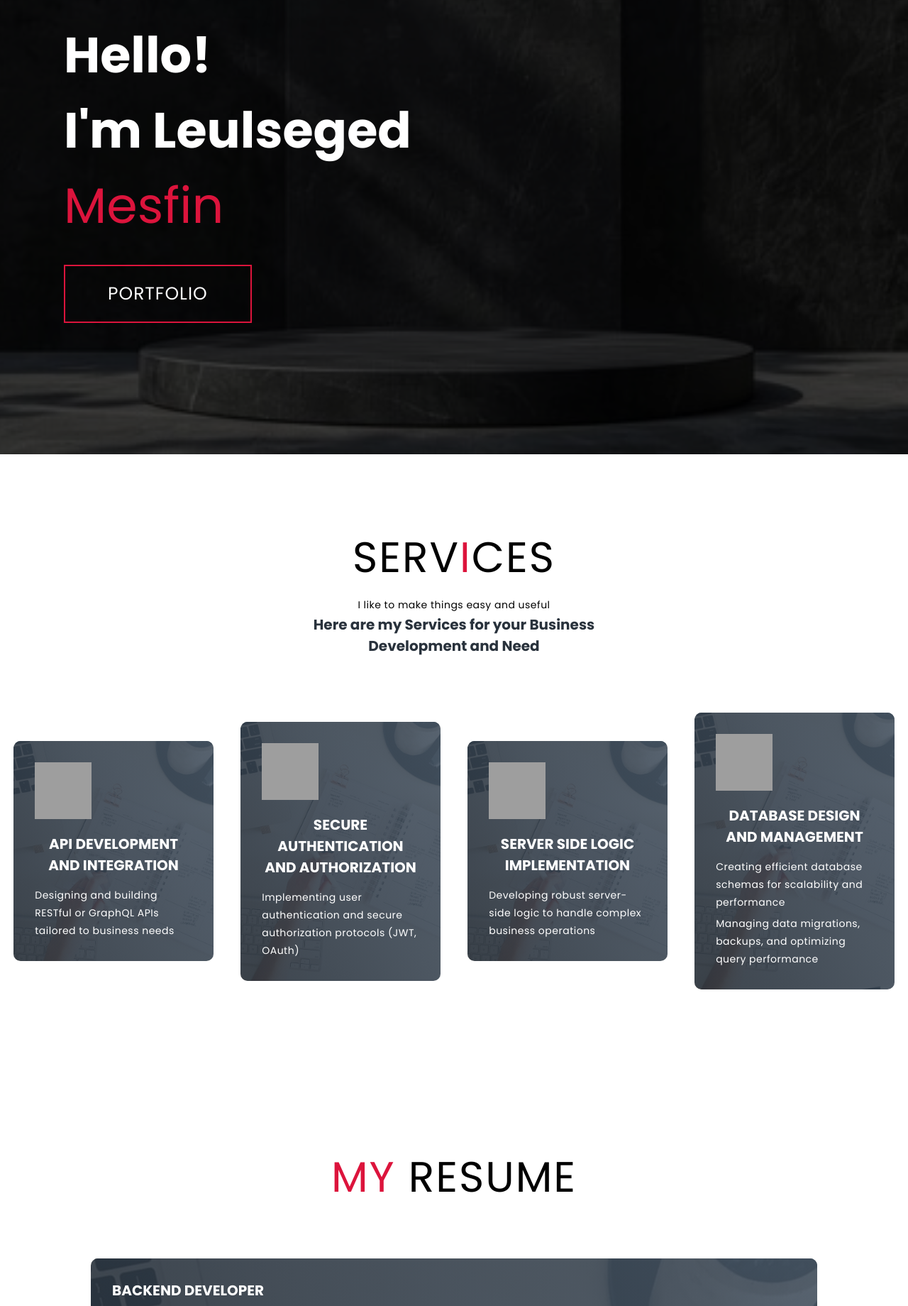
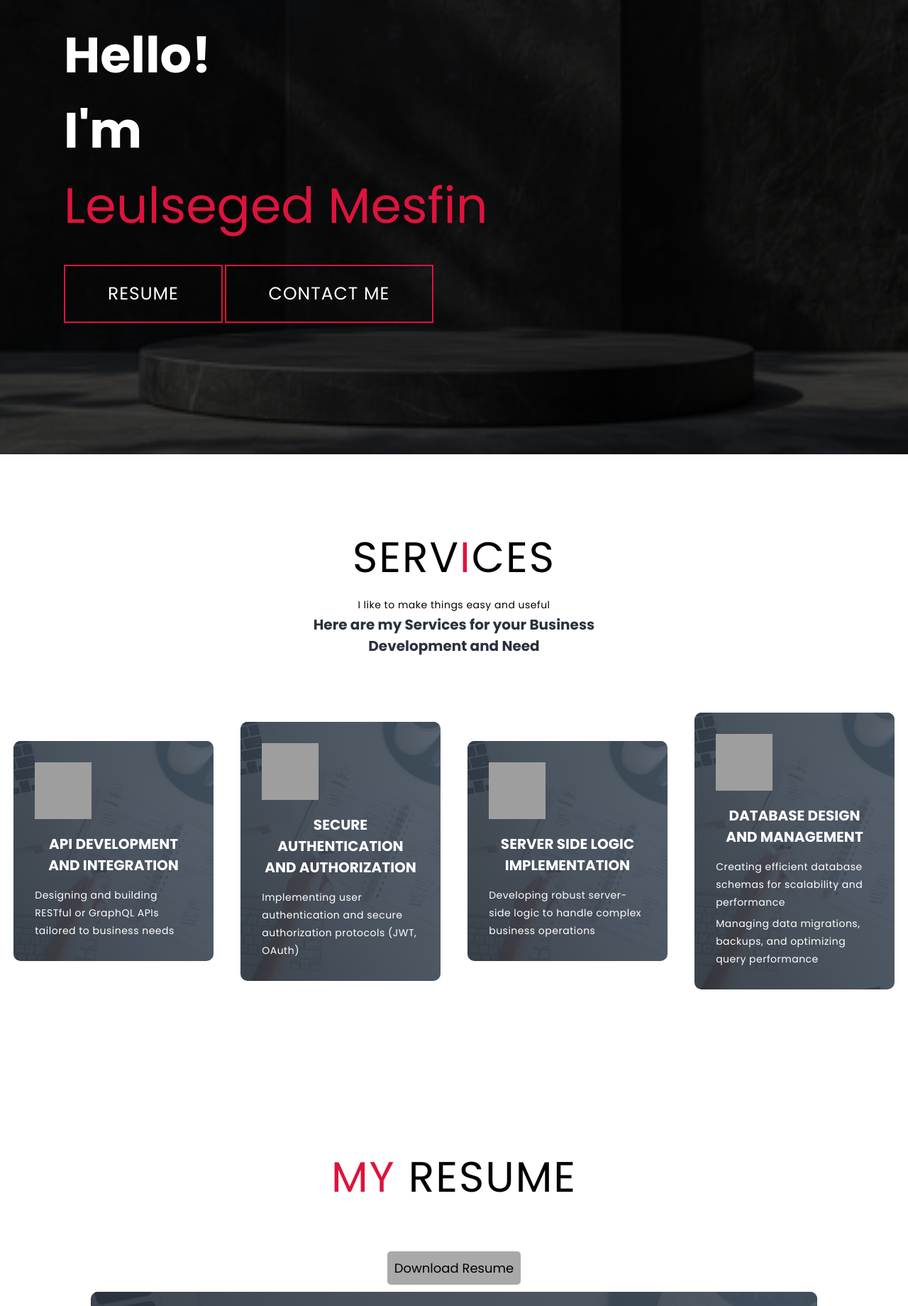
Before and after one commit to Leulseged-Mesfin/Portifolio-Website, a plain HTML site: page index.html in a window 1280 px wide. Shown: the part 160-2000 px from the top of the page at 71% size. Drawn offline with Linux system fonts and the light colour scheme; grey boxes are pictures that could not be loaded.

Commit message:
minor fix

```diff
--- a/index.html
+++ b/index.html
@@ -49,9 +49,10 @@
     <div class="hero container">
       <div>
         <h1>Hello! <span></span></h1>
-        <h1>I'm Leulseged</h1>
-        <h1>Mesfin <span></span></h1>
-        <a href="#projects" type="button" class="cta">Portfolio</a>
+        <h1>I'm<span></span></h1>
+        <h1> Leulseged Mesfin</h1>
+        <a href="#resume" type="button" class="cta">Resume</a>
+        <a href="#contact" type="button" class="cta">Contact Me</a>
       </div>
     </div>
   </section>
@@ -100,6 +101,7 @@
         <h1 class="section-title"><span>My </span>Resume</h1>
       </div>
       <div class="resume-bottom">
+        <a href="https://drive.google.com/file/d/1te5n_9xpj3Lg2Tk1hHev9Ff1O2SoFR_G/view?usp=drive_link" style="color: black; font-size: large; background-color: darkgray; padding: 10px; border-radius: 5px;">Download Resume</a>
         <div class="resume-item">
           <h2>Backend Developer</h2>
           <div class="position">
@@ -274,7 +276,7 @@
     <div class="about container">
       <div class="col-left">
         <div class="about-img">
-          <img src="./img/img-2.png" alt="img">
+          <img src="./img/Upwork2.jpg" alt="img">
         </div>
       </div>
       <div class="col-right">
@@ -289,7 +291,7 @@
 
             My Vision, I aim to build applications that not only function well but also make life easier for the people who use them. Whether it’s an inventory management system, an API, or a scalable web service, I’m always looking to create solutions that matter.</p>
 
-        <a href="#" class="cta">Download Resume</a>
+        <a href="https://drive.google.com/file/d/1te5n_9xpj3Lg2Tk1hHev9Ff1O2SoFR_G/view?usp=drive_link" class="cta">Download Resume</a>
       </div>
     </div>
   </section>
```
Also changed, not shown: img/Upwork2.jpg (added), 1 other file.
